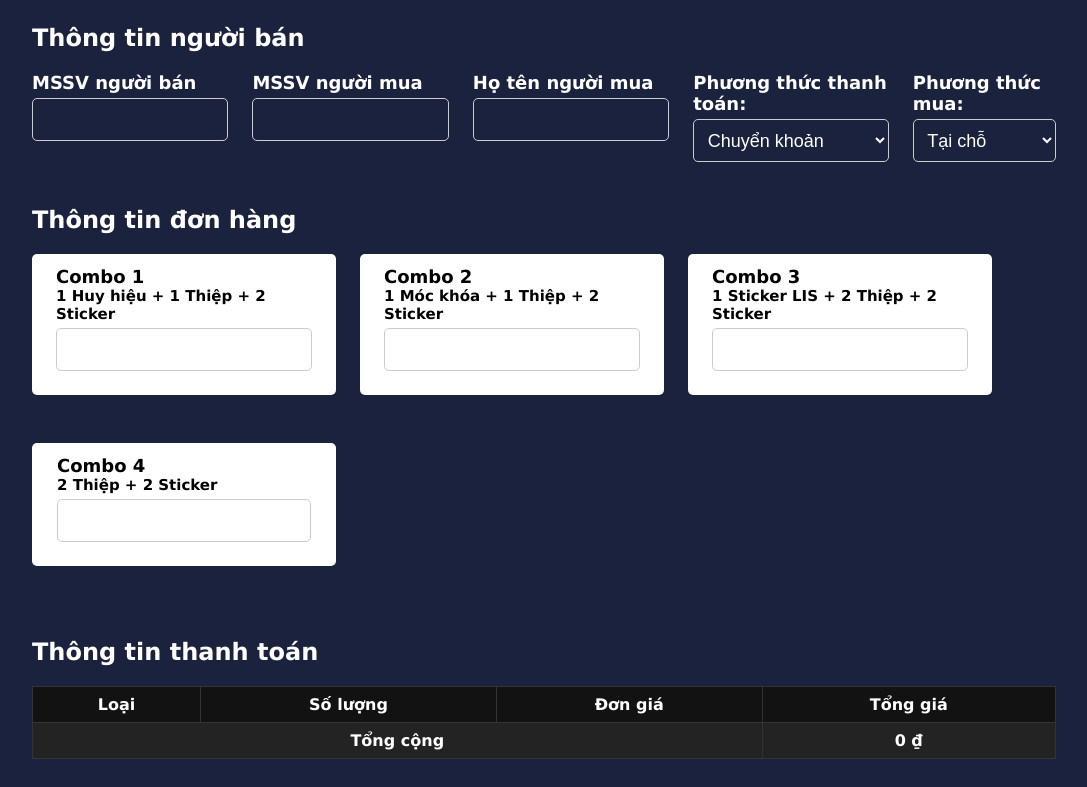
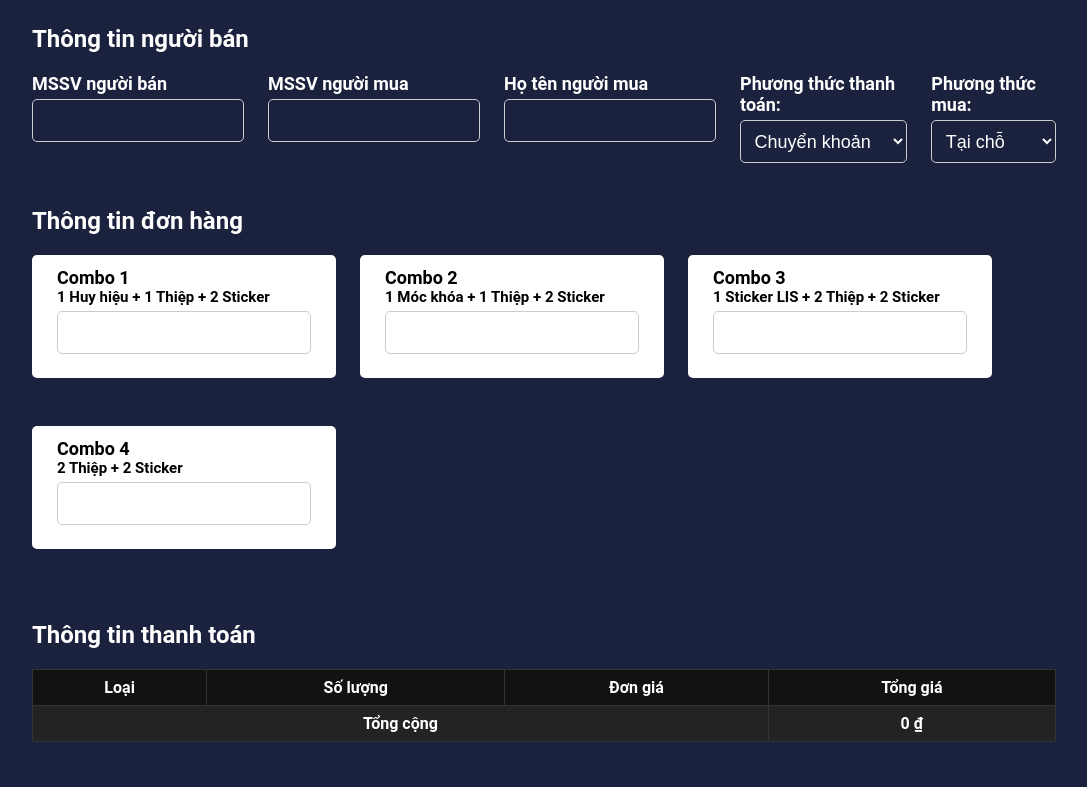
Before and after one commit to Noboroto/sab_preoder, a website: page public/index.html in a window 1280 px wide. Shown: the part 85-872 px from the top of the page, without its empty margins (96-1183 px from the left). Drawn offline with Linux system fonts and the light colour scheme.

Commit message:
Update styles.css

```diff
--- a/public/styles.css
+++ b/public/styles.css
@@ -1,6 +1,6 @@
 body {
     background-color: rgb(27, 34, 61);
-    font-family:'Lucida Sans', 'Lucida Sans Regular', 'Lucida Grande', 'Lucida Sans Unicode', Geneva, Verdana, sans-serif;
+    font-family: 'Roboto', 'Open Sans', 'Inter','Lucida Sans', 'Lucida Sans Regular', 'Lucida Grande', 'Lucida Sans Unicode', Geneva, Verdana, sans-serif;
     margin: 0 0;
     font-size: 16px;
 }
```
